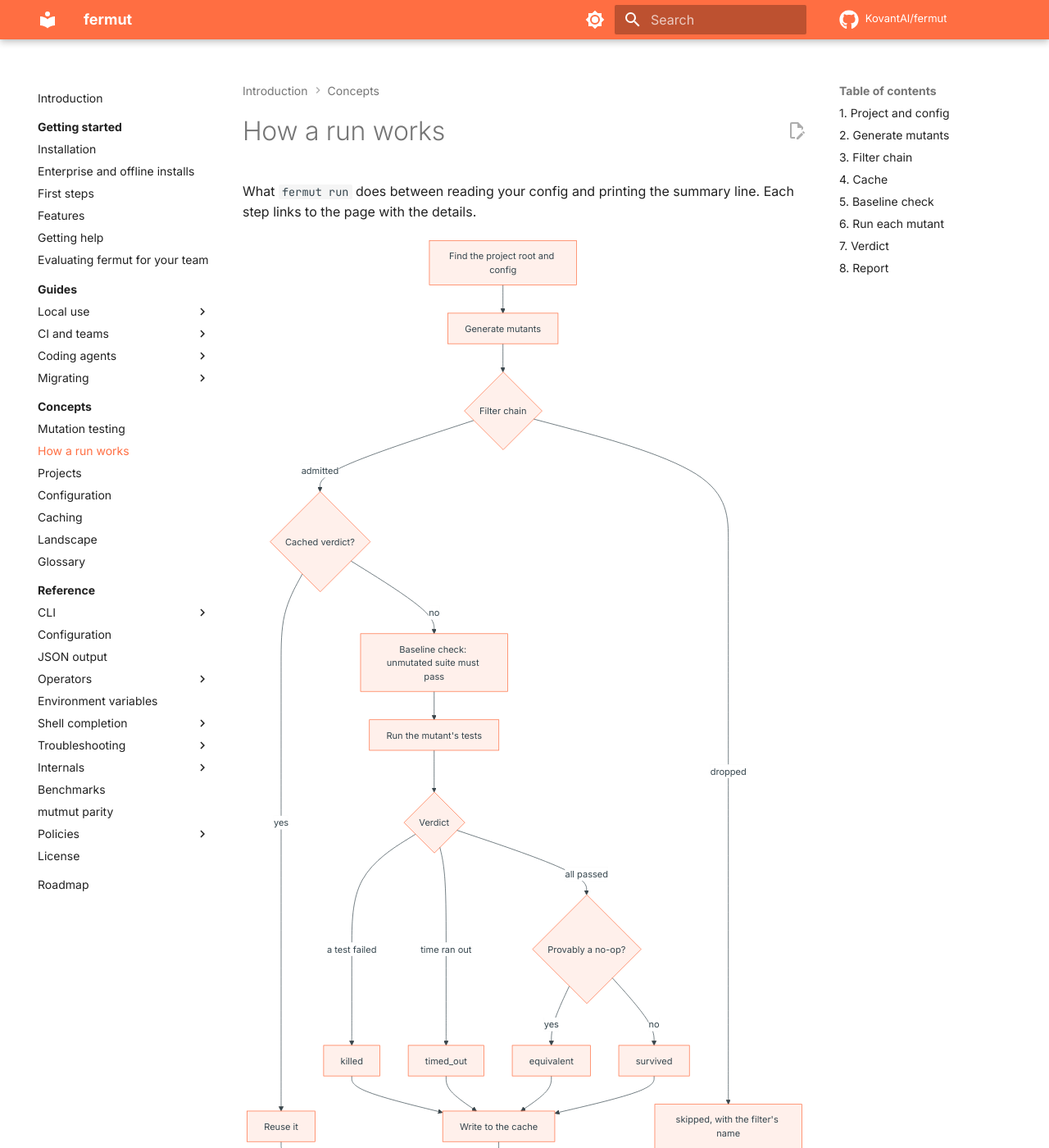
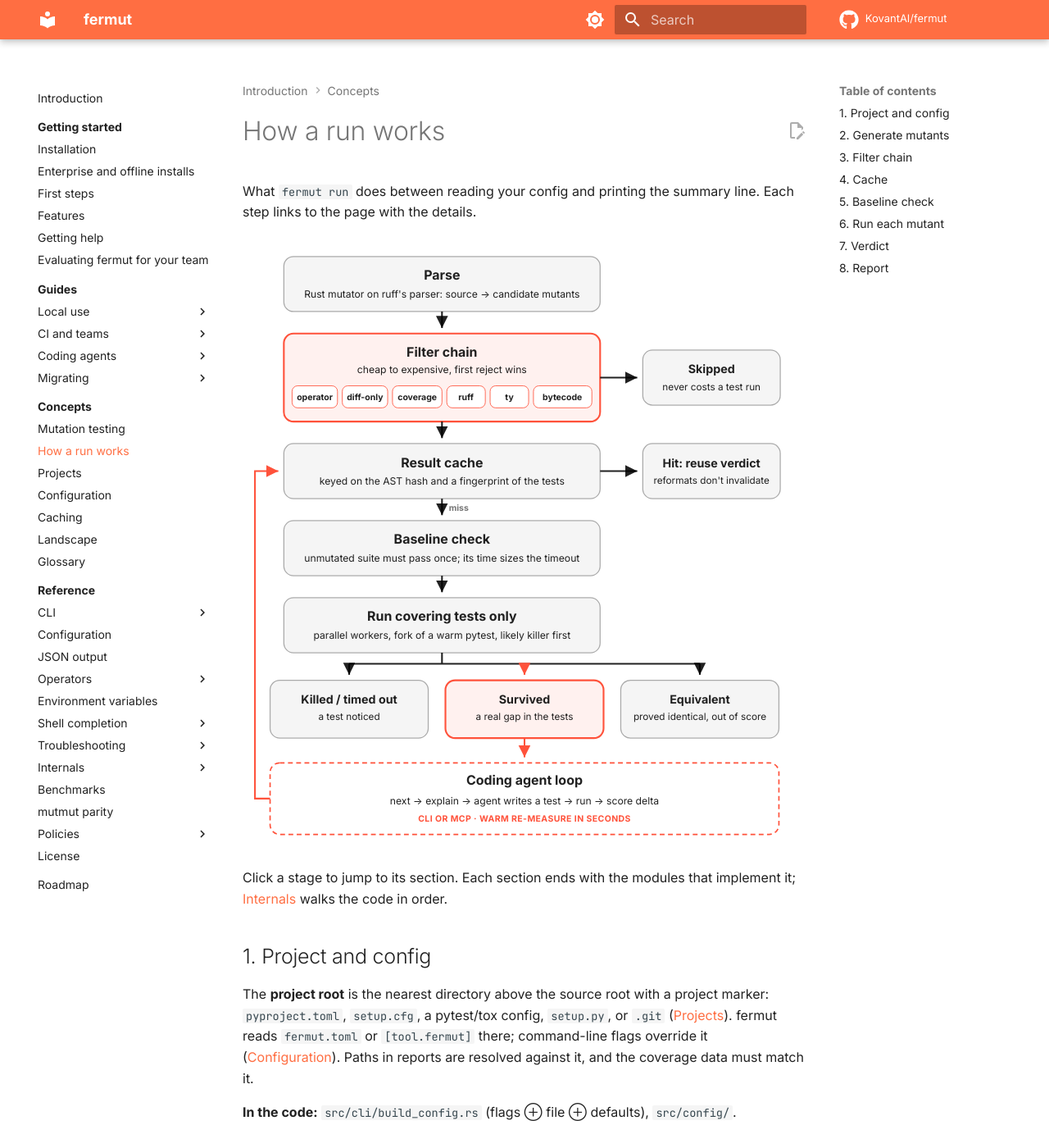
Before and after one commit to KovantAI/fermut, an MkDocs documentation site: the page built from docs/concepts/how-a-run-works.md, in a window 1280 px wide and 1400 px high. Shown: the whole window at 82% size. Built offline with MkDocs 1.6.1 and Material for MkDocs 9.7.7, drawn with Linux system fonts in a browser that asks for light colours; comment, search, counter and statistics services are not loaded; some of the changed text lies outside the part shown.

Commit message:
docs: diagram under theh hood

````diff
--- a/docs/concepts/how-a-run-works.md
+++ b/docs/concepts/how-a-run-works.md
@@ -3,24 +3,13 @@
 What `fermut run` does between reading your config and printing the summary
 line. Each step links to the page with the details.
 
-```mermaid
-flowchart TD
-    A[Find the project root and config] --> B[Generate mutants]
-    B --> C{Filter chain}
-    C -- dropped --> S[skipped, with the filter's name]
-    C -- admitted --> D{Cached verdict?}
-    D -- yes --> R[Reuse it]
-    D -- no --> E[Baseline check: unmutated suite must pass]
-    E --> F[Run the mutant's tests]
-    F --> G{Verdict}
-    G -- a test failed --> K[killed]
-    G -- time ran out --> T[timed_out]
-    G -- all passed --> V{Provably a no-op?}
-    V -- yes --> Q[equivalent]
-    V -- no --> U[survived]
-    K & T & Q & U --> W[Write to the cache]
-    R & W & S --> X[Report, summary line, history]
-```
+<figure class="fm-pipeline">
+--8<-- "docs/assets/run-pipeline.svg"
+</figure>
+
+Click a stage to jump to its section. Each section ends with the modules
+that implement it; [Internals](../reference/internals/index.md) walks the
+code in order.
 
 ## 1. Project and config
 
@@ -31,6 +20,9 @@
 ([Configuration](configuration.md)). Paths in reports are resolved against
 it, and the coverage data must match it.
 
+**In the code:** `src/cli/build_config.rs` (flags ⊕ file ⊕ defaults), `src/config/`.
+
+
 ## 2. Generate mutants
 
 fermut parses every `.py` file under the source root with Ruff's parser and
@@ -39,6 +31,9 @@
 its file, byte offset, operator and edit, so the same code always yields the
 same ids. Nothing runs yet; [`fermut list`](../reference/cli/list.md) stops
 here and prints them.
+
+**In the code:** `src/mutator/` (visitor, operator catalog), `src/emit.rs` (splices the edit).
+
 
 ## 3. Filter chain
 
@@ -55,6 +50,9 @@
 On a typical run most mutants stop here. On pyjwt, 4,525 of 6,475 were
 skipped; the coverage and `ty` filters alone removed about 1,400.
 
+**In the code:** `src/filter/` (`build_chain`, one file per filter; order in `CANONICAL_ORDER`).
+
+
 ## 4. Cache
 
 For each admitted mutant, fermut looks up a verdict stored under the mutant
@@ -64,12 +62,18 @@
 killed it hasn't changed. If every mutant is a hit, the run tests nothing
 and finishes in well under a second ([Caching](caching.md)).
 
+**In the code:** `src/cache.rs`, `src/ast_hash.rs`, `src/test_tree.rs` (test fingerprint).
+
+
 ## 5. Baseline check
 
 Before the first mutant runs, fermut runs your unmutated suite once. If it
 fails, fermut stops: a red suite would make every mutant look killed. The
 baseline's wall time also sizes the per-mutant timeout when a
 `--timeout-factor` budget is on.
+
+**In the code:** `Runner::baseline` in `src/runner/mod.rs` (pytest and unittest implement it).
+
 
 ## 6. Run each mutant
 
@@ -88,6 +92,9 @@
 - **Limits.** Each run has a timeout, and a memory cap so a runaway mutant
   can't take the machine down ([`fermut run`](../reference/cli/run.md#memory-cap)).
 
+**In the code:** `src/engine.rs` (rayon workers), `src/runner/` (pytest, unittest, schemata fork, mirror, memory cap), `src/kill_order.rs`.
+
+
 ## 7. Verdict
 
 | Result | Status |
@@ -99,6 +106,9 @@
 
 Verdicts go into the cache for next time.
 
+**In the code:** `src/runner/pytest_result.rs`, `src/equiv/` (AST patterns, bytecode identity).
+
+
 ## 8. Report
 
 The score is `(killed + timed_out) / (killed + timed_out + survived)`.
@@ -109,3 +119,5 @@
 `.fermut/history.jsonl` for [`trend`](../reference/cli/trend.md) and
 [`score`](../reference/cli/score.md). The exit code is non-zero if any
 mutant survived, or with `--fail-under`, if the score is below it.
+
+**In the code:** `src/report/` (writers), `src/history/` (`history.jsonl`), `src/cli/subcmd/`.
--- a/docs/stylesheets/extra.css
+++ b/docs/stylesheets/extra.css
@@ -14,3 +14,37 @@
   vertical-align: -1px;
   margin-right: 2px;
 }
+
+/* Run pipeline figure (docs/assets/run-pipeline.svg, included via snippets). */
+.md-typeset .fm-pipeline {
+  --fm-ink: var(--md-default-fg-color);
+  --fm-muted: var(--md-default-fg-color--light);
+  --fm-line: var(--md-default-fg-color--lighter);
+  --fm-box: var(--md-code-bg-color);
+  --fm-accent: #ff523b;
+  --fm-accent-bg: #fff1ef;
+  display: block;
+  width: 100%;
+  margin: 1.5em auto;
+}
+[data-md-color-scheme="slate"] .fm-pipeline { --fm-accent-bg: rgba(255, 82, 59, 0.14); }
+.fm-pipeline a { text-decoration: none; }
+.fm-pipeline svg { display: block; width: 100%; max-width: 760px; height: auto; margin: 0 auto; }
+.fm-pipeline text { fill: var(--fm-ink); text-anchor: middle; font-family: var(--md-text-font-family); }
+.fm-pipeline .fm-title { font-size: 19px; font-weight: 700; }
+.fm-pipeline .fm-sub { font-size: 14.5px; }
+.fm-pipeline .fm-sm.fm-title { font-size: 17px; }
+.fm-pipeline .fm-sm.fm-sub { font-size: 14px; }
+.fm-pipeline .fm-label { fill: var(--fm-muted); font-size: 12.5px; font-weight: 600; text-anchor: start; }
+.fm-pipeline .fm-tag { fill: var(--fm-accent); font-size: 12.5px; font-weight: 600; letter-spacing: 0.5px; }
+.fm-pipeline .fm-box { fill: var(--fm-box); stroke: var(--fm-line); stroke-width: 1.5; transition: stroke-width 0.15s; }
+.fm-pipeline .fm-hot { fill: var(--fm-accent-bg); stroke: var(--fm-accent); stroke-width: 2.5; }
+.fm-pipeline .fm-loop { fill: none; stroke: var(--fm-accent); stroke-width: 2; stroke-dasharray: 7 5; }
+.fm-pipeline .fm-chips rect { fill: var(--md-default-bg-color); stroke: var(--fm-accent); }
+.fm-pipeline .fm-chips text { font-size: 12.5px; font-weight: 600; }
+.fm-pipeline a:hover .fm-box, .fm-pipeline a:focus .fm-box { stroke: var(--fm-accent); stroke-width: 3; }
+.fm-pipeline .fm-line, .fm-pipeline .fm-edge { stroke: var(--fm-ink); stroke-width: 2.5; fill: none; }
+.fm-pipeline .fm-edge { marker-end: url(#fm-arrow); }
+.fm-pipeline .fm-edge.fm-accent { stroke: var(--fm-accent); marker-end: url(#fm-arrow-accent); }
+.fm-pipeline .fm-head { fill: var(--fm-ink); }
+.fm-pipeline .fm-head-accent { fill: var(--fm-accent); }
````
Also changed, not shown: docs/assets/run-pipeline.svg (added).
